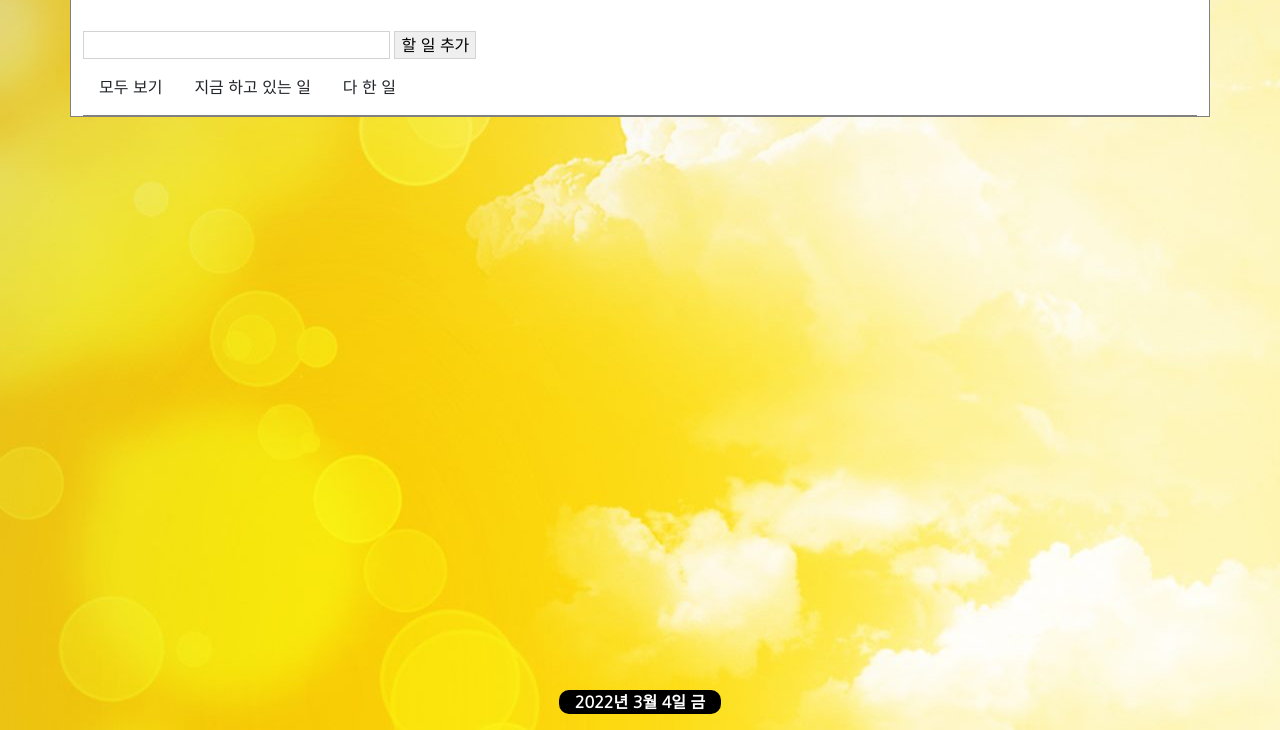
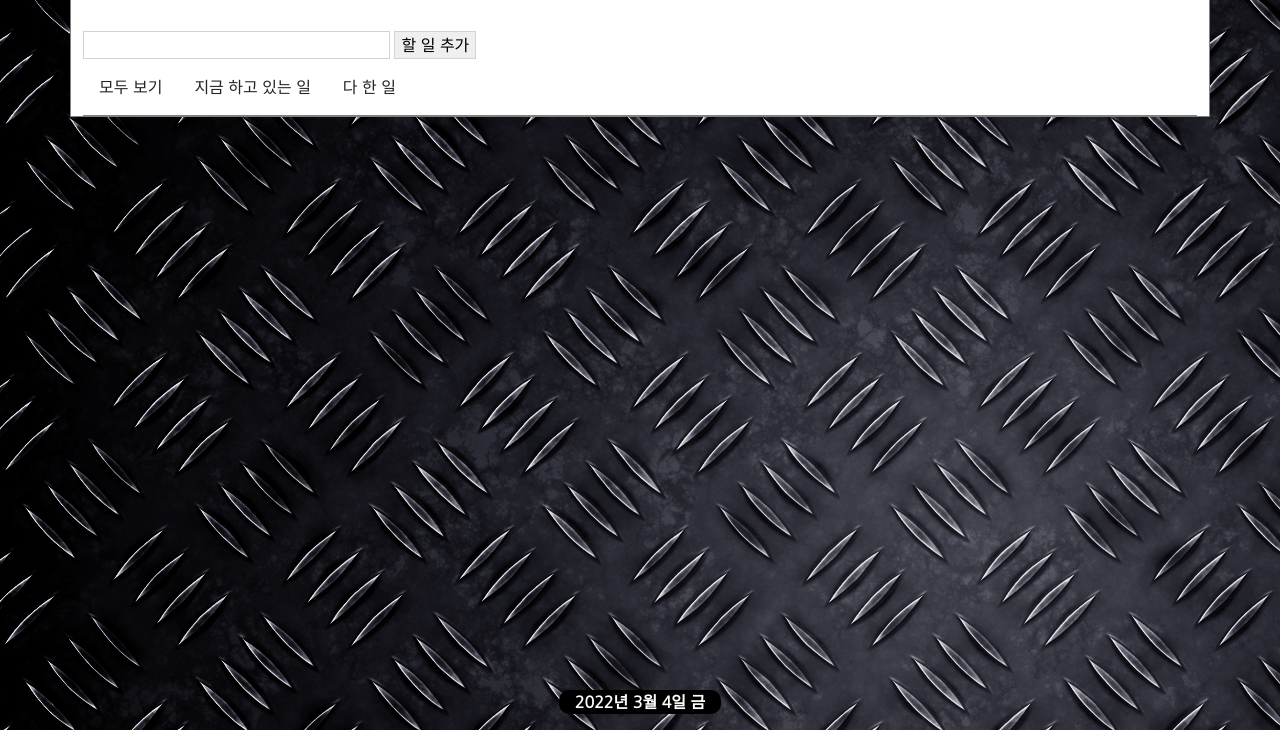
Before and after one commit to kimdaeyang/myfirsttodolist, a plain HTML site: page index.html in a window 1280 px wide. Shown: the part 70-800 px from the top of the page. Drawn offline with nearby package versions, Linux system fonts and the light colour scheme; a web font is replaced by a local one.

Commit message:
fix:image change

```diff
--- a/style.css
+++ b/style.css
@@ -1,5 +1,5 @@
 body {
-  background-image: url(images/abstract-background-284.jpg);
+  background-image: url(images/Steal.jpg);
   font-family: "Nanum Gothic", sans-serif;
   margin: 0px;
 }
```
Also changed, not shown: images/Steal.jpg (added), images/abstract-background-284.jpg (deleted), 1 other file.
